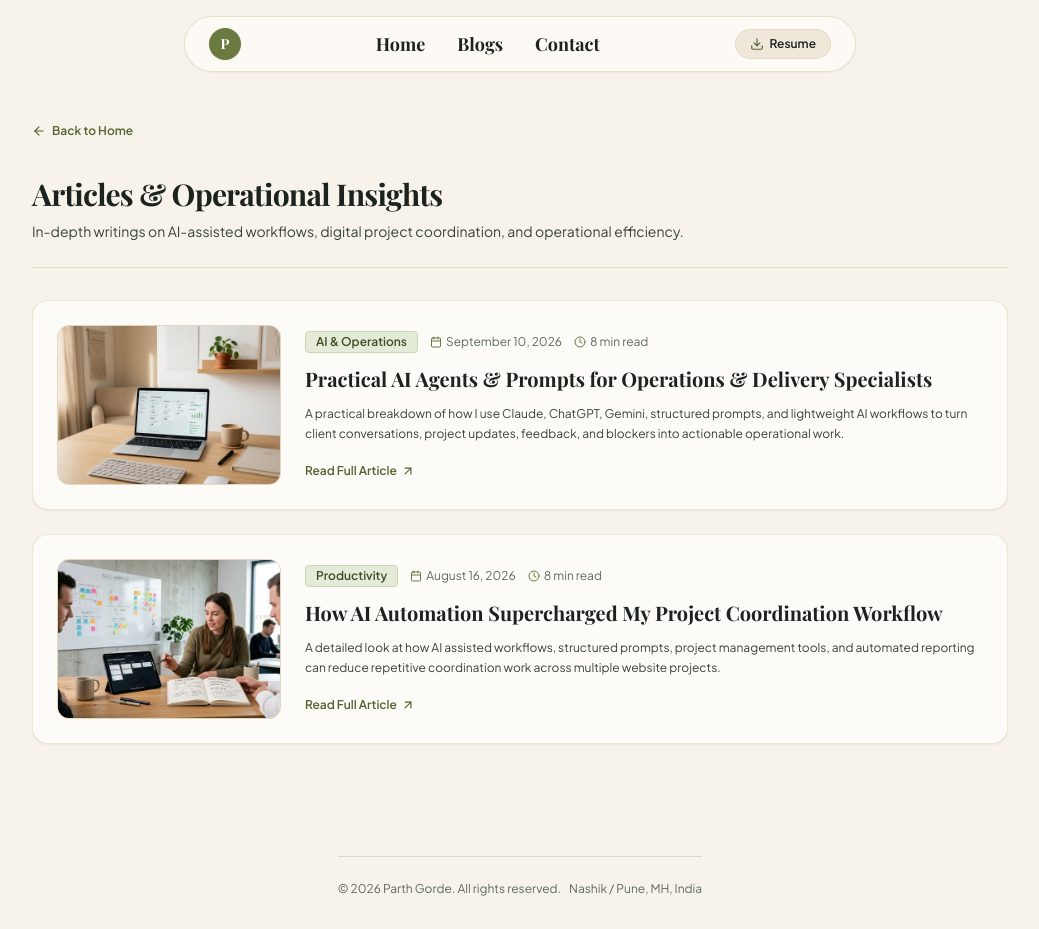
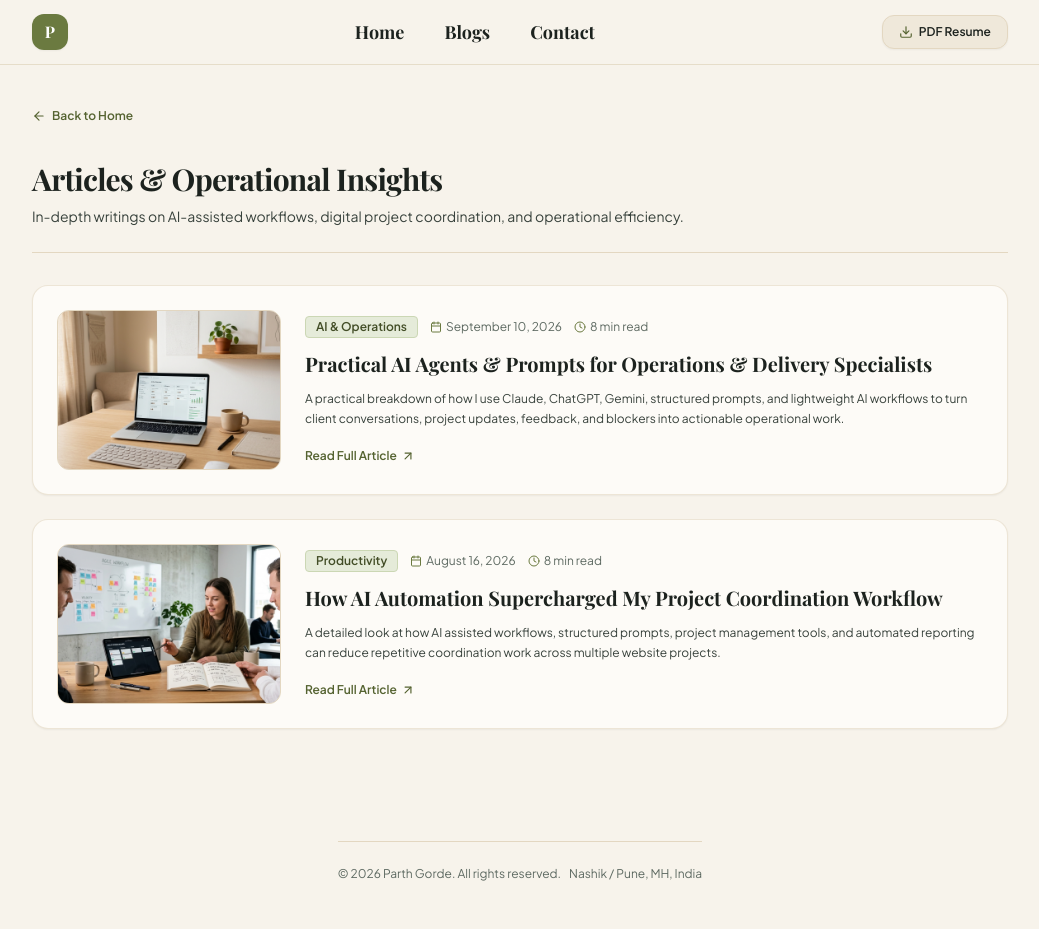
Before and after one commit to wellparth/portfolio, a Next.js app: page /blog in a window 1280 px wide. Shown: the whole page, without its empty margins (120-1159 px from the left). Built offline with nearby package versions, Linux system fonts and the light colour scheme; a web font is replaced by a local one.

Commit message:
style: replace floating capsule Navbar with edge-to-edge glass header and animated hover underline links

```diff
--- a/src/components/Navbar.tsx
+++ b/src/components/Navbar.tsx
@@ -8,68 +8,71 @@ export default function Navbar() {
   const [mobileMenuOpen, setMobileMenuOpen] = useState(false);
 
   return (
-    <header className="sticky top-0 z-50 pt-4 pb-2 px-4">
-      <div className="max-w-2xl mx-auto h-14 px-6 rounded-full bg-beige-50/90 backdrop-blur-md border border-beige-300/80 shadow-sm flex items-center justify-between transition-all">
-        {/* Left Minimal Brand Pill Icon */}
+    <header className="sticky top-0 z-50 bg-beige-100/90 backdrop-blur-md border-b border-beige-300/80">
+      <div className="max-w-5xl mx-auto px-4 sm:px-6 h-16 flex items-center justify-between">
+        {/* Left Monogram Icon */}
         <Link
           href="/"
-          className="w-8 h-8 rounded-full bg-olive-500 hover:bg-olive-600 text-white flex items-center justify-center font-serif font-bold text-sm shadow-sm transition-transform hover:scale-105"
+          className="w-9 h-9 rounded-xl bg-olive-500 hover:bg-olive-600 text-white flex items-center justify-center font-serif font-bold text-base shadow-sm transition-transform hover:scale-105"
           aria-label="Home"
         >
           P
         </Link>
 
-        {/* Desktop Nav Links: Home, Blogs, Contact in text-lg / xl */}
-        <nav className="hidden sm:flex items-center space-x-8 text-base sm:text-lg font-serif font-bold text-ink-900">
-          <Link href="/" className="hover:text-olive-600 transition-colors">
+        {/* Desktop Nav Links (Prominent, Elegant Serif) */}
+        <nav className="hidden sm:flex items-center space-x-10 text-base sm:text-lg font-serif font-bold text-ink-900">
+          <Link href="/" className="hover:text-olive-600 transition-colors relative py-1 group">
             Home
+            <span className="absolute bottom-0 left-0 w-0 h-0.5 bg-olive-500 transition-all duration-300 group-hover:w-full" />
           </Link>
-          <Link href="/blog" className="hover:text-olive-600 transition-colors">
+          <Link href="/blog" className="hover:text-olive-600 transition-colors relative py-1 group">
             Blogs
+            <span className="absolute bottom-0 left-0 w-0 h-0.5 bg-olive-500 transition-all duration-300 group-hover:w-full" />
           </Link>
-          <Link href="/contact" className="hover:text-olive-600 transition-colors">
+          <Link href="/contact" className="hover:text-olive-600 transition-colors relative py-1 group">
             Contact
+            <span className="absolute bottom-0 left-0 w-0 h-0.5 bg-olive-500 transition-all duration-300 group-hover:w-full" />
           </Link>
         </nav>
 
-        {/* Action Buttons */}
-        <div className="hidden sm:flex items-center space-x-2">
+        {/* Action Button */}
+        <div className="hidden sm:flex items-center space-x-3">
           <a
             href="/Parth_Gorde_Operations_Resume.pdf"
             download
-            className="inline-flex items-center space-x-1.5 px-3.5 py-1.5 rounded-full text-xs font-semibold bg-beige-200 hover:bg-beige-300 text-ink-900 border border-beige-300/80 transition-colors"
+            className="inline-flex items-center space-x-1.5 px-4 py-2 rounded-xl text-xs font-semibold bg-beige-200 hover:bg-beige-300 text-ink-900 border border-beige-300 transition-colors shadow-sm"
           >
             <Download className="w-3.5 h-3.5 text-olive-600" />
-            <span>Resume</span>
+            <span>PDF Resume</span>
           </a>
         </div>
 
         {/* Mobile Toggle */}
         <button
           onClick={() => setMobileMenuOpen(!mobileMenuOpen)}
-          className="sm:hidden p-1.5 text-ink-700 hover:text-ink-900"
+          className="sm:hidden p-2 text-ink-700 hover:text-ink-900"
           aria-label="Toggle menu"
         >
           {mobileMenuOpen ? <X className="w-5 h-5" /> : <Menu className="w-5 h-5" />}
         </button>
       </div>
 
-      {/* Mobile Menu Drawer */}
+      {/* Mobile Drawer */}
       {mobileMenuOpen && (
-        <div className="sm:hidden max-w-2xl mx-auto mt-2 p-5 rounded-2xl bg-beige-50 border border-beige-300 shadow-md space-y-4">
-          <nav className="flex flex-col space-y-3 text-lg font-serif font-bold text-ink-900">
+        <div className="sm:hidden bg-beige-50 border-b border-beige-300 px-4 pt-3 pb-5 space-y-3">
+          <nav className="flex flex-col space-y-2 text-lg font-serif font-bold text-ink-900">
             <Link href="/" onClick={() => setMobileMenuOpen(false)} className="py-1 hover:text-olive-600">Home</Link>
             <Link href="/blog" onClick={() => setMobileMenuOpen(false)} className="py-1 hover:text-olive-600">Blogs</Link>
             <Link href="/contact" onClick={() => setMobileMenuOpen(false)} className="py-1 hover:text-olive-600">Contact</Link>
           </nav>
-          <div className="pt-3 border-t border-beige-200 flex gap-2">
+          <div className="pt-2 border-t border-beige-200 flex gap-2">
             <a
               href="/Parth_Gorde_Operations_Resume.pdf"
               download
-              className="flex-1 inline-flex items-center justify-center space-x-1.5 py-2.5 rounded-full text-xs font-semibold bg-beige-200 text-ink-900 border border-beige-300"
+              className="flex-1 inline-flex items-center justify-center space-x-1.5 py-2.5 rounded-xl text-xs font-semibold bg-beige-200 text-ink-900 border border-beige-300"
             >
               <Download className="w-3.5 h-3.5 text-olive-600" />
-              <span>Resume PDF</span>
+              <span>PDF Resume</span>
             </a>
           </div>
         </div>
```
